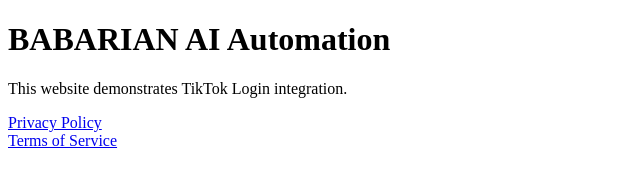
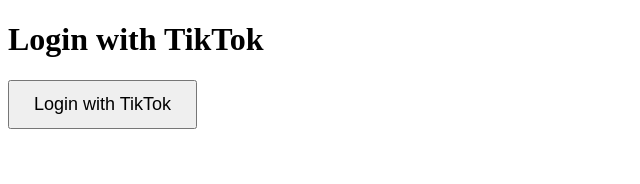
Before and after one commit to tootiktok06-eng/tiktok-site, a plain HTML site: page index.html in a window 1280 px wide. Shown: the whole page, without its empty margins (0-640 px from the left). Drawn offline with Linux system fonts and the light colour scheme.

Commit message:
update client key

```diff
--- a/index.html
+++ b/index.html
@@ -1,12 +1,14 @@
 <!DOCTYPE html>
 <html>
 <head>
-<title>BABARIAN AI Automation</title>
+  <title>TikTok Login Demo</title>
 </head>
 <body>
-<h1>BABARIAN AI Automation</h1>
-<p>This website demonstrates TikTok Login integration.</p>
-<a href="privacy.html">Privacy Policy</a><br>
-<a href="terms.html">Terms of Service</a>
+<h1>Login with TikTok</h1>
+
+<a href="https://www.tiktok.com/v2/auth/authorize/?client_key=aw6ifs17r604lopz&scope=user.info.profile&response_type=code&redirect_uri=https://tootiktok06-eng.github.io/tiktok-site/callback">
+<button style="padding:12px 24px;font-size:18px;">Login with TikTok</button>
+</a>
+
 </body>
 </html>
```
